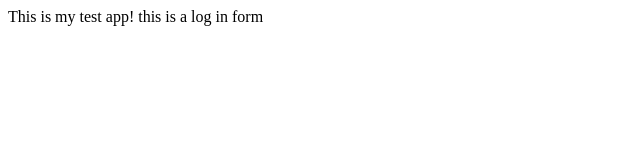
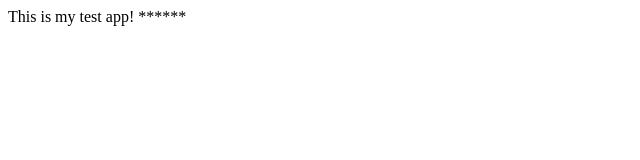
Before and after one commit to Jamie217/testRepository, a plain HTML site: page index.html in a window 1280 px wide. Shown: the whole page, without its empty margins (0-640 px from the left). Drawn offline with Linux system fonts and the light colour scheme.

Commit message:
master commit

```diff
--- a/index.html
+++ b/index.html
@@ -2,6 +2,6 @@
   <title>This is the title</title>
   <body>
     This is my test app!
-    this is a log in form
+    ******
   </body>
 </head>
```
